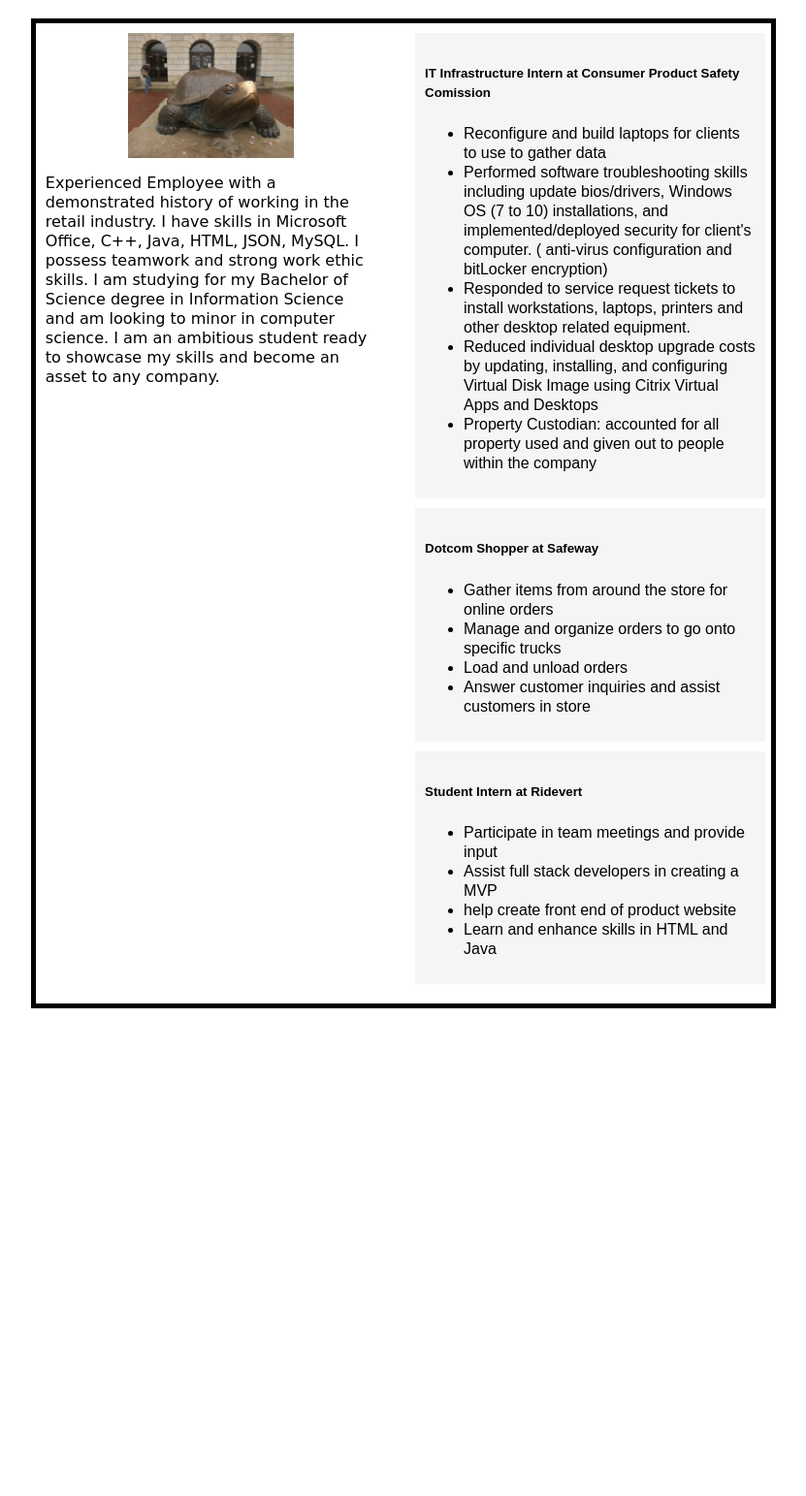
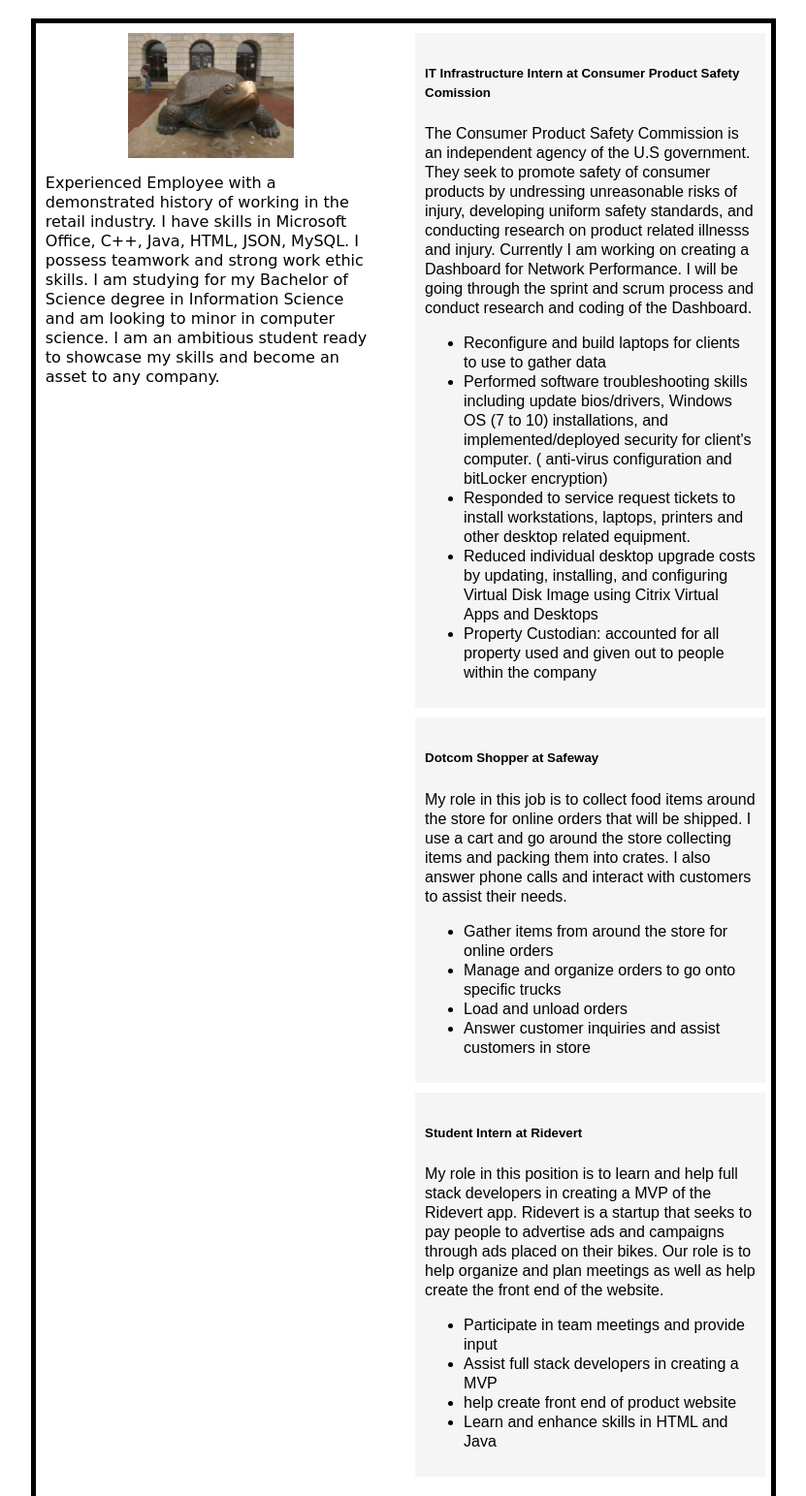
Before and after one commit to kamp99/INST377, a plain HTML site: page Assignment_1/index.html in a window 1280 px wide. Shown: the part 61-1604 px from the top of the page at 97% size, without its empty margins (224-1055 px from the left). Before the commit the page ends 1109 px from the top, so only its background shows below. Drawn offline with Linux system fonts and the light colour scheme.

Commit message:
Update index.html

```diff
--- a/Assignment_1/index.html
+++ b/Assignment_1/index.html
@@ -26,6 +26,10 @@
     <div class='work_history'>
       <section class='job'>
           <h5>IT Infrastructure Intern at Consumer Product Safety Comission</h5>
+          <p>The Consumer Product Safety Commission is an independent agency of the U.S government. They seek to promote safety of consumer products by undressing
+            unreasonable risks of injury, developing uniform safety standards, and conducting research on product related illnesss and injury. Currently I am working
+            on creating a Dashboard for Network Performance. I will be going through the sprint and scrum process and conduct research and coding of the Dashboard.
+          </p>
           <ul>
               <li> Reconfigure and build laptops for clients to use to gather data</li>
               <li> Performed software troubleshooting skills including update bios/drivers, Windows OS (7 to 10) installations, and implemented/deployed
@@ -37,6 +41,10 @@
       </section>
       <section class='job'>
           <h5>Dotcom Shopper at Safeway</h5>
+          <p>My role in this job is to collect food items around the store for online orders that will be shipped. I use a cart and go around the store collecting items
+             and packing them into crates. I also answer phone calls and interact with customers to assist their needs.
+
+          </p>
           <ul>
               <li> Gather items from around the store for online orders</li>
               <li> Manage and organize orders to go onto specific trucks</li>
@@ -46,6 +54,10 @@
       </section>
       <section class='job'>
           <h5>Student Intern at Ridevert</h5>
+          <p>My role in this position is to learn and help full stack developers in creating a MVP of the Ridevert app. Ridevert is a startup that
+             seeks to pay people to advertise ads and campaigns through ads placed on their bikes. Our role is to help organize and plan meetings as
+             well as help create the front end of the website.
+          </p>
           <ul>
               <li> Participate in team meetings and provide input</li>
               <li> Assist full stack developers in creating a MVP</li>
```
